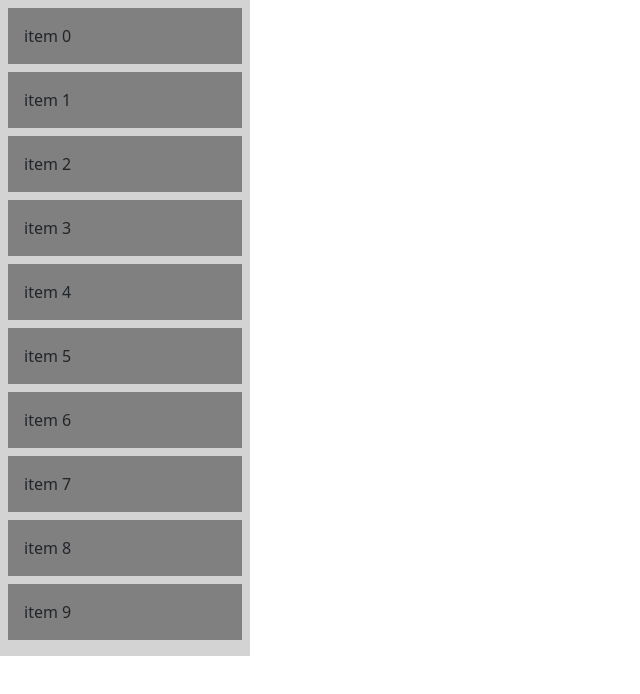
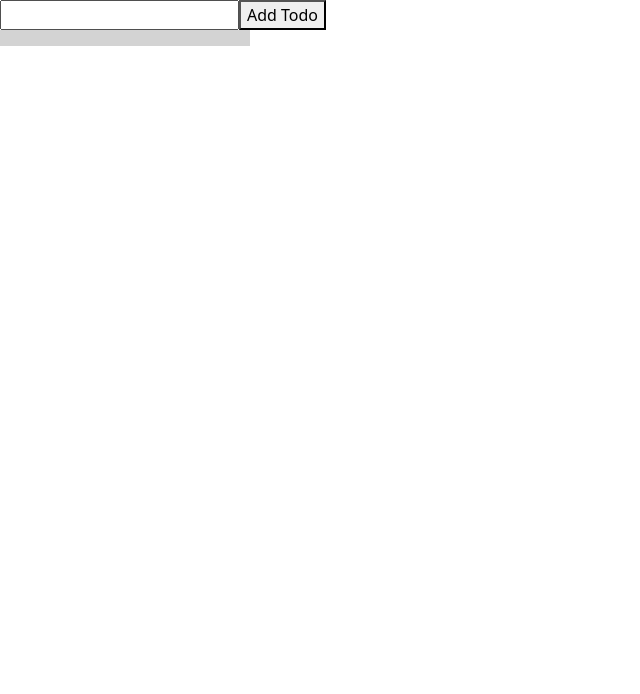
Before and after one commit to hulyaayarr/FE-4177P, a React (Vite) app: page / in a window 1280 px wide. Shown: the top 694 px of the page, without its empty margins (0-640 px from the left). Built offline with nearby package versions, Linux system fonts and the light colour scheme.

Commit message:
adding todos

```diff
--- a/src/App.tsx
+++ b/src/App.tsx
@@ -1,18 +1,26 @@
 import { Component } from "react";
 import { DragDropContext, Droppable, Draggable } from "react-beautiful-dnd";
 
+type Todo = {
+  id: string;
+  content: string;
+};
 // fake data generator
-const getItems = (count: number, offset = 0) =>
+const getItems = (count: number): Todo[] =>
   Array.from({ length: count }, (_, k) => k).map((k) => ({
-    id: `item-${k + offset}`,
-    content: `item ${k + offset}`,
+    id: `item-${k}`,
+    content: `item ${k}`,
   }));
 
+/*
 type Quote = {
   id: string;
   content: string;
 };
-// a little function to help us with reordering the result
+
+
+
+a little function to help us with reordering the result
 const reorder = (
   list: Quote[],
   startIndex: number,
@@ -24,10 +32,11 @@ const reorder = (
 
   return result;
 };
+*/
 
 /**
  * Moves an item from one list to another list.
- */
+
 const move = (
   source: Quote[],
   destination: Quote[],
@@ -46,7 +55,7 @@ const move = (
 
   return result;
 };
-
+*/
 const grid = 8;
 
 // eslint-disable-next-line @typescript-eslint/no-explicit-any
@@ -71,23 +80,42 @@ const getListStyle = (isDraggingOver: boolean) => ({
 
 class App extends Component {
   state = {
-    items: getItems(10),
-    selected: getItems(5, 10),
+    items: getItems(0),
+    todos: [] as Todo[],
+    inputValue: "",
+  };
+  addTodo = (e: React.FormEvent<HTMLFormElement>) => {
+    e.preventDefault();
+
+    const { inputValue, todos } = this.state;
+
+    if (inputValue.trim() !== "") {
+      const newTodo: Todo = { id: `todo-${todos.length}`, content: inputValue };
+      this.setState({
+        todos: [...todos, newTodo],
+        inputValue: "", // Clearing the input field after adding todo
+        items: getItems(todos.length + 1),
+      });
+    }
+  };
+  handleInputChange = (e: React.ChangeEvent<HTMLInputElement>) => {
+    this.setState({ inputValue: e.target.value });
   };
 
   /**
    * A semi-generic way to handle multiple lists. Matches
    * the IDs of the droppable container to the names of the
    * source arrays stored in the state.
-   */
+
   id2List = {
     droppable: "items",
     droppable2: "selected",
   };
 
-  getList = (id: string) => this.state[this.id2List[id]];
+  getList = (id: string) => this.state[this.id2List[id]];*/
 
-  onDragEnd = (result) => {
+  // eslint-disable-next-line @typescript-eslint/no-explicit-any
+  onDragEnd = (result: any) => {
     const { source, destination } = result;
 
     // dropped outside the list
@@ -96,20 +124,28 @@ class App extends Component {
     }
 
     if (source.droppableId === destination.droppableId) {
+      /*
       const items: Quote[] = reorder(
-        this.getList(source.droppableId),
+        this.state.items,
         source.index,
         destination.index
       );
+      */
+      const todos = [...this.state.todos];
+      const [reorderedItem] = todos.splice(source.index, 1);
+      todos.splice(destination.index, 0, reorderedItem);
 
-      let state = items;
+      const state = { todos };
 
+      /*
       if (source.droppableId === "droppable2") {
         state = { selected: items };
       }
+      */
 
       this.setState(state);
-    } else {
+    }
+    /*else {
       const result = move(
         this.getList(source.droppableId),
         this.getList(destination.droppableId),
@@ -122,12 +158,28 @@ class App extends Component {
         selected: result.droppable2,
       });
     }
+    */
   };
 
   // Normally you would want to split things out into separate components.
   // But in this example everything is just done in one place for simplicity
   render() {
+    const { todos, inputValue } = this.state;
     return (
+      <>
+        <form
+          action="
+        "
+          onSubmit={this.addTodo}
+        >
+          <input
+            type="text"
+            value={inputValue}
+            onChange={this.handleInputChange}
+          />
+          <button type="submit">Add Todo</button>
+        </form>
+
         <DragDropContext onDragEnd={this.onDragEnd}>
           <Droppable droppableId="droppable">
             {(provided, snapshot) => (
@@ -135,8 +187,8 @@ class App extends Component {
                 ref={provided.innerRef}
                 style={getListStyle(snapshot.isDraggingOver)}
               >
-              {this.state.items.map((item, index) => (
-                <Draggable key={item.id} draggableId={item.id} index={index}>
+                {todos.map((todo, index) => (
+                  <Draggable key={todo.id} draggableId={todo.id} index={index}>
                     {(provided, snapshot) => (
                       <div
                         ref={provided.innerRef}
@@ -147,7 +199,7 @@ class App extends Component {
                           provided.draggableProps.style
                         )}
                       >
-                      {item.content}
+                        {todo.content}
                       </div>
                     )}
                   </Draggable>
@@ -157,6 +209,7 @@ class App extends Component {
             )}
           </Droppable>
         </DragDropContext>
+      </>
     );
   }
 }
```
Lines whose indentation alone changed are shown as unchanged.
